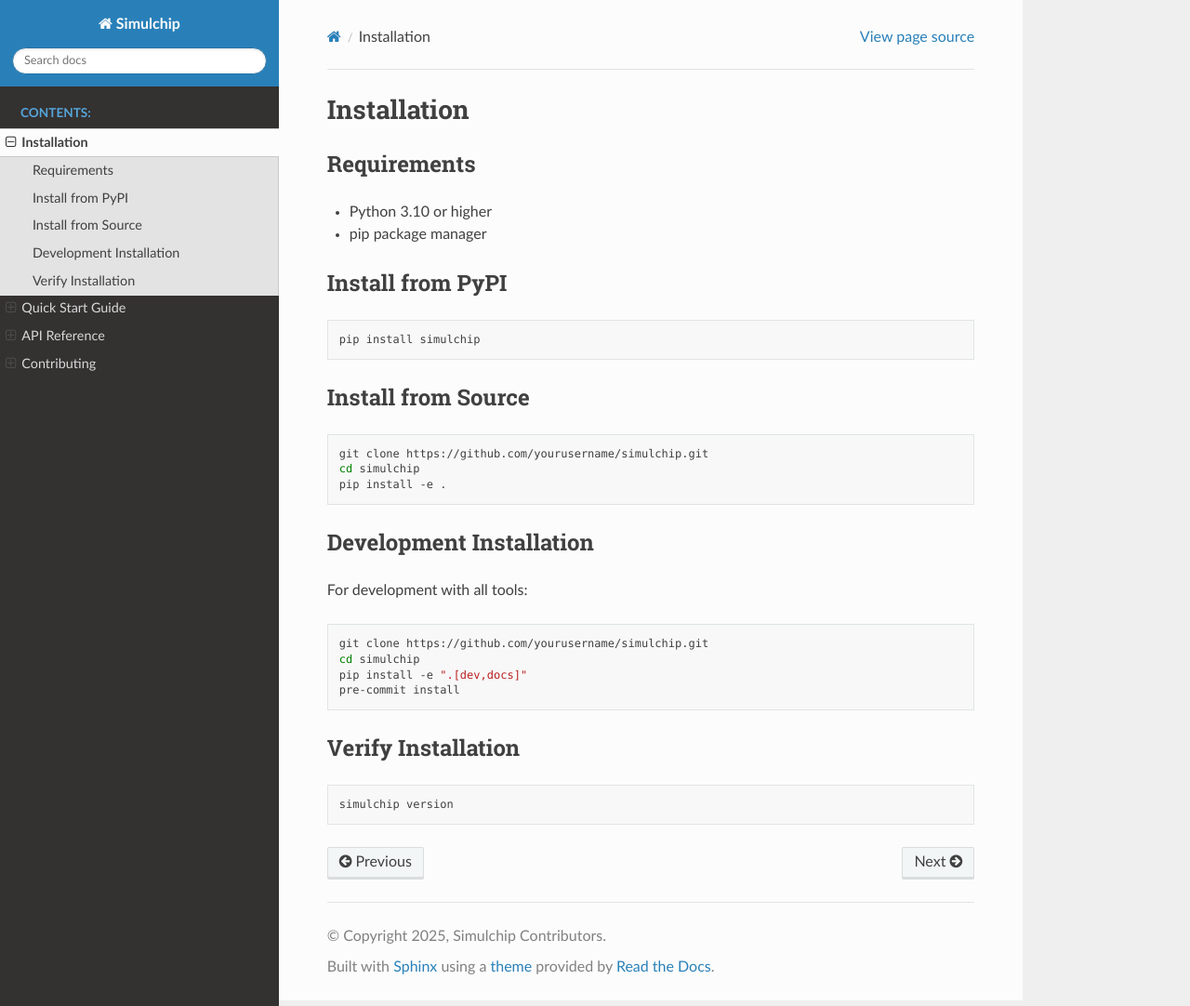
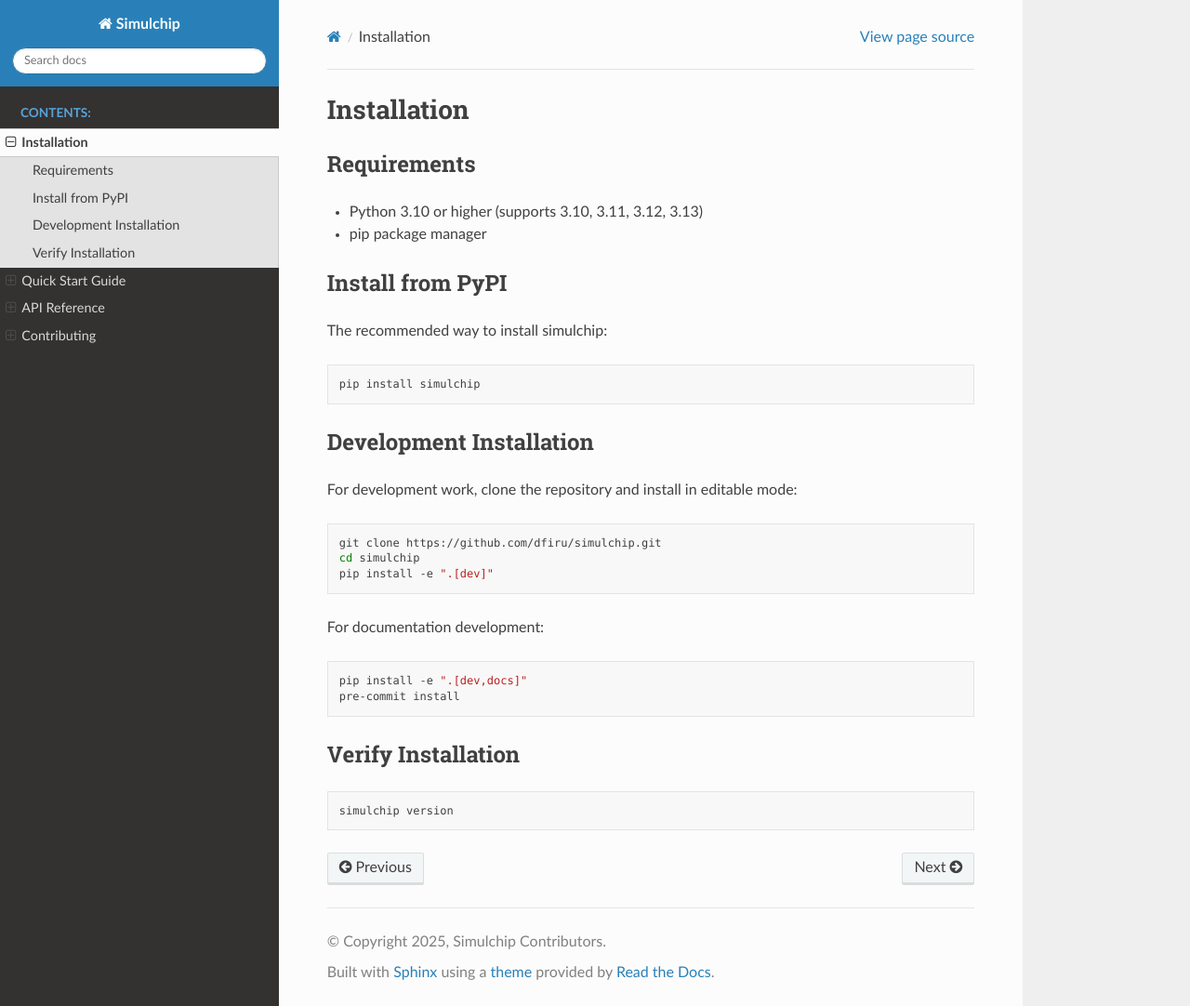
Before and after one commit to dfiru/simulchip, a Sphinx documentation site: the page built from docs/source/installation.rst, in a window 1280 px wide and 1082 px high. Shown: the whole window at 93% size. Built offline with Sphinx 7.4.7 and the Read the Docs theme 3.1.0, drawn with Linux system fonts in a browser that asks for light colours.

Commit message:
update the documentation after pypi move (#1)
✅ Documentation Updated for PyPI Installation

  README.md Changes:

  - Added PyPI badge to show package version
  - Main installation: Now shows pip install simulchip as primary method
  - Updated Python support: Added explicit 3.13 compatibility
  - Development section: Moved git clone instructions to
development-only with proper [dev] extras

  API Documentation (docs/source/installation.rst) Changes:

  - Prioritized PyPI installation as "recommended way"
  - Updated Python support: Added 3.10-3.13 compatibility note
  - Streamlined development setup with proper dependency groups
  - Fixed GitHub URL: Updated from placeholder to actual dfiru/simulchip

  User Experience:

  - New users: Get simple pip install simulchip instruction
  - Developers: Clear separation with pip install -e ".[dev]" in
development section
  - Documentation: Consistent installation guidance across README and
docs

```diff
--- a/docs/source/installation.rst
+++ b/docs/source/installation.rst
@@ -4,34 +4,33 @@ Installation
 Requirements
 ------------
 
-* Python 3.10 or higher
+* Python 3.10 or higher (supports 3.10, 3.11, 3.12, 3.13)
 * pip package manager
 
 Install from PyPI
 -----------------
 
+The recommended way to install simulchip:
+
 .. code-block:: bash
 
    pip install simulchip
 
-Install from Source
--------------------
+Development Installation
+------------------------
+
+For development work, clone the repository and install in editable mode:
 
 .. code-block:: bash
 
-   git clone https://github.com/yourusername/simulchip.git
+   git clone https://github.com/dfiru/simulchip.git
    cd simulchip
-   pip install -e .
+   pip install -e ".[dev]"
 
-Development Installation
-------------------------
-
-For development with all tools:
+For documentation development:
 
 .. code-block:: bash
 
-   git clone https://github.com/yourusername/simulchip.git
-   cd simulchip
    pip install -e ".[dev,docs]"
    pre-commit install
 
```
Also changed, not shown: README.md (+21 -9 lines).
